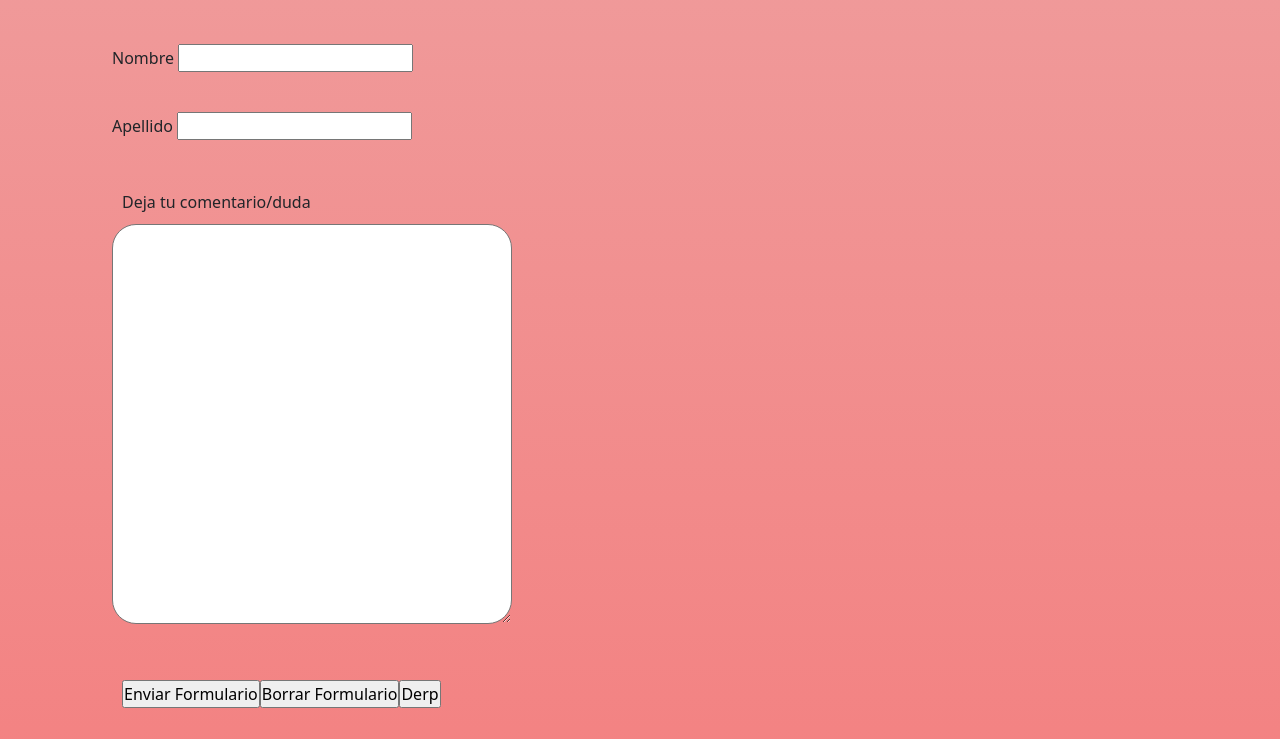
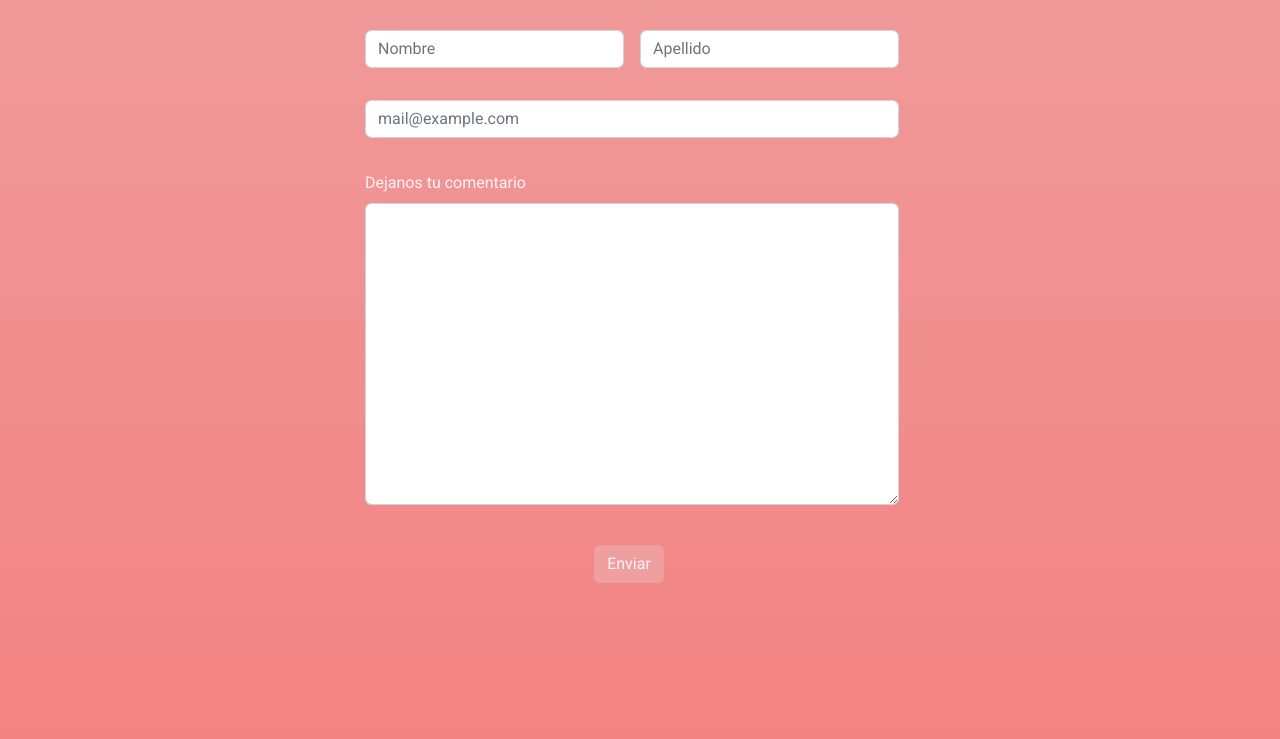
Before and after one commit to GermanOrieta/pasteleriaDelicious, a plain HTML site: page pages/contacto.html in a window 1280 px wide. Shown: the part 192-931 px from the top of the page. Drawn offline with nearby package versions, Linux system fonts and the light colour scheme.

Commit message:
contacto con bootstrap

```diff
--- a/css/styles.css
+++ b/css/styles.css
@@ -54,6 +54,18 @@ span {
     font-family: 'Roboto', sans-serif;
     color: #FFF2F2;
 }
+
+.letra__pagcolor {
+    text-decoration: none;
+    font-family: 'Roboto', sans-serif;
+    color: #FFF2F2;
+}
+
+.letra__pag{
+        text-decoration: none;
+        font-family: 'Roboto', sans-serif;
+}
+
 .cocineros__imagen{
     width: 500px;
     border-radius: 10%;
--- a/pages/contacto.html
+++ b/pages/contacto.html
@@ -18,7 +18,7 @@
     <title>Delicius</title>
 </head>
 <body>
-    <header class="container-fluid">
+    <header>
         <nav class="navbar navbar-expand-lg header__color">
             <div class="container-fluid">
                 <a class="navbar-brand" href="../index.html">
@@ -49,29 +49,36 @@
             </div>
         </nav>
     </header>
-    <main class="container">
+    <main class="vh-100">
         <h3 class="main__titulo animate__animated animate__pulse text-center">Contacto</h3>
-        <form class="form__contacto" method="post">
-            <div class="form__div">
-                <label>Nombre</label>
-                <input>
+        <section class="container">
+            <div class="row g-3 justify-content-center mt-3 container-fluid">
+                <div class="col-lg-3 col-xs-12">
+                    <input type="text" class="form-control letra__pag" placeholder="Nombre">
+                </div>
+                <div class="col-lg-3 col-xs-12">
+                    <input type="text" class="form-control letra__pag" placeholder="Apellido">
+                </div>
             </div>
-            <div class="form__div">
-                <label>Apellido</label>
-                <input>
+            <div class="row g-3 justify-content-center mt-3 container-fluid">
+                <div class="col-lg-6 col-xs-12">
+                    <input type="email" class="form-control letra__pag" placeholder="mail@example.com">
+                </div>
             </div>
-            <div class="form__div">
-                <label class="textarea__label">Deja tu comentario/duda</label>
-                <textarea class="textarea__contacto"></textarea>
+            <div class="row g-3 justify-content-center mt-3 container-fluid">
+                <div class="col-lg-6 col-xs-12 mb-3 mt-3">
+                <label for="exampleFormControlTextarea1" class="form-label letra__pagcolor">Dejanos tu comentario</label>
+                <textarea class="form-control" id="exampleFormControlTextarea1" rows="12"></textarea>
+                </div>
             </div>
-            <div class="form__botones">
-            <input type="submit" value="Enviar Formulario">
-            <input type="reset" value="Borrar Formulario">
-            <input type="button" value="Derp">
+            <div class="row g-3 mt-2 justify-content-center container-fluid">
+                <div class="col-lg-1 col-xs-12">
+                    <button type="button" class="btn header__color letra__pagcolor">Enviar</button>
+                </div>
             </div>
-        </form>
+        </section>
     </main>
-    <footer>
+    <footer class="mt-5">
         <div class="container-fluid text-center">
             <div class="row p-6 pb-2 color__letra mx-center">
                 <div class="col-xs-12 col-md-6 col-lg-3">
```
Also changed, not shown: pages/cocineros.html (+1 -1 lines), pages/tortas.html (+3 -3 lines).
